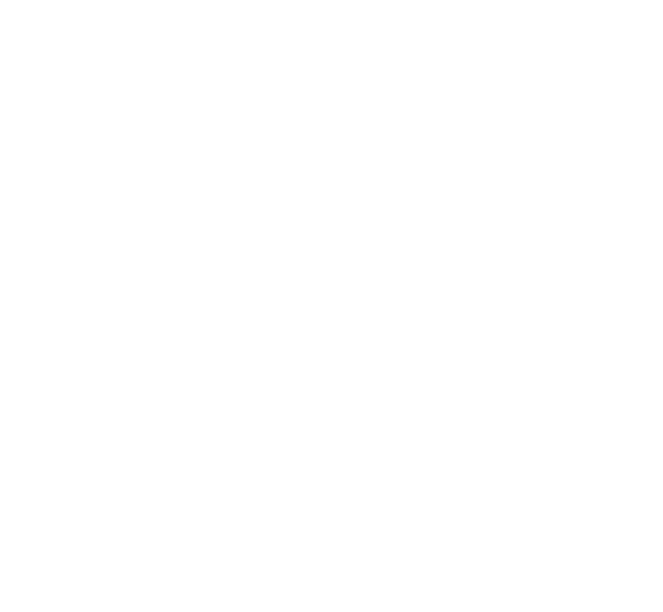
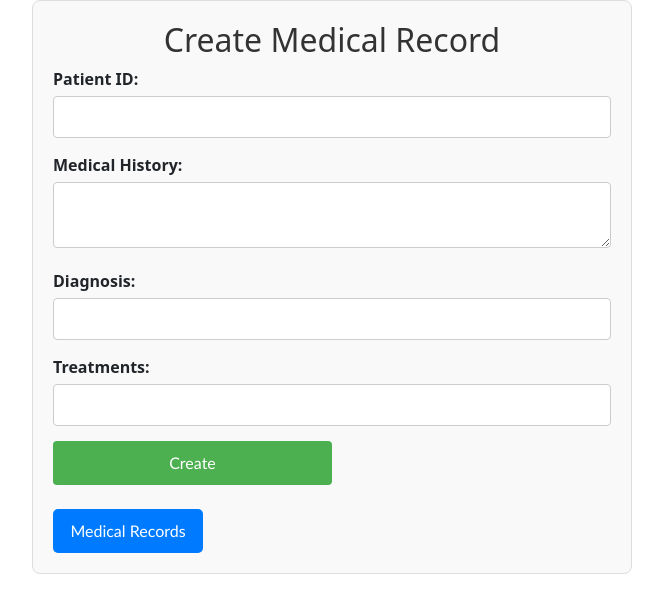
Before and after one commit to Abhishekbandaranayaka/Healthcare-Management-System-Frontend, a React (Create React App) app: page /create-medical-record in a window 1280 px wide. Before the commit this address had no page. Shown: the top 612 px of the page, without its empty margins (308-971 px from the left). Built offline with nearby package versions, Linux system fonts and the light colour scheme.

Commit message:
medical records

```diff
--- a/src/App.route.js
+++ b/src/App.route.js
@@ -25,6 +25,7 @@ import BillList from "./components/BillList/BillList";
 import CreateAppointment from "./components/Appintment-doctor/CreateAppointment";
 import BillPayment from "./components/BillPayment/BillPayment";
 import CreateBill from "./components/CreateBill/CreateBill";
+import CreateMedicalRecordForm from "./components/CreateMedicalRecordForm/CreateMedicalRecordForm";
 
 
 
@@ -50,6 +51,7 @@ function AppRoutes() {
             <Route path="/craete-appointment" element={<CreateAppointment/>}/>
             <Route path="/bill-payment" element={<BillPayment/>}/>
             <Route path="/CreateBill" element={<CreateBill/>}/>
+            <Route path="/create-medical-record" element={<CreateMedicalRecordForm/>}/>
 
 
             <Route path="/admin/*" element={
--- /dev/null
+++ b/src/components/CreateMedicalRecordForm/CreateMedicalRecordForm.css
@@ -0,0 +1,65 @@
+/* CreateMedicalRecordForm.css */
+.form-container {
+    max-width: 600px;
+    margin: 0 auto;
+    padding: 20px;
+    border: 1px solid #ddd;
+    border-radius: 8px;
+    background-color: #f9f9f9;
+}
+
+.form-container h2 {
+    text-align: center;
+    color: #333;
+}
+
+.form-container form {
+    display: flex;
+    flex-direction: column;
+}
+
+.form-container div {
+    margin-bottom: 15px;
+}
+
+.form-container label {
+    font-weight: bold;
+    margin-bottom: 5px;
+    display: block;
+}
+
+.form-container input,
+.form-container textarea {
+    width: 100%;
+    padding: 8px;
+    border: 1px solid #ccc;
+    border-radius: 4px;
+}
+
+.form-container button {
+    background-color: #4CAF50;
+    color: white;
+    border: none;
+    padding: 10px 20px;
+    border-radius: 4px;
+    cursor: pointer;
+    font-size: 16px;
+}
+
+.form-container button:hover {
+    background-color: #45a049;
+}
+
+.message {
+    margin-top: 20px;
+    font-size: 16px;
+    text-align: center;
+}
+
+.message.error {
+    color: red;
+}
+
+.message.success {
+    color: green;
+}
--- /dev/null
+++ b/src/components/CreateMedicalRecordForm/CreateMedicalRecordForm.js
@@ -0,0 +1,87 @@
+import React, { useState } from 'react';
+import axios from 'axios';
+import './CreateMedicalRecordForm.css';
+
+const CreateMedicalRecordForm = () => {
+    const [patientId, setPatientId] = useState('');
+    const [medicalHistory, setMedicalHistory] = useState('');
+    const [diagnosis, setDiagnosis] = useState('');
+    const [treatments, setTreatments] = useState('');
+    const [message, setMessage] = useState('');
+    const [isError, setIsError] = useState(false);
+
+    const handleSubmit = async (event) => {
+        event.preventDefault();
+
+        const medicalRecord = {
+            patientId,
+            medicalHistory,
+            diagnosis,
+            treatments
+        };
+
+        try {
+            const response = await axios.post('http://localhost:8084/api/medical_records/create', medicalRecord);
+            setMessage(response.data);
+            setIsError(false);
+        } catch (error) {
+            setMessage('Error creating medical record');
+            setIsError(true);
+        }
+    };
+
+    return (
+        <div className="form-container">
+            <h2>Create Medical Record</h2>
+            <form onSubmit={handleSubmit}>
+                <div>
+                    <label>Patient ID:</label>
+                    <input
+                        type="number"
+                        value={patientId}
+                        onChange={(e) => setPatientId(e.target.value)}
+                        required
+                    />
+                </div>
+                <div>
+                    <label>Medical History:</label>
+                    <textarea
+                        value={medicalHistory}
+                        onChange={(e) => setMedicalHistory(e.target.value)}
+                        required
+                    />
+                </div>
+                <div>
+                    <label>Diagnosis:</label>
+                    <input
+                        type="text"
+                        value={diagnosis}
+                        onChange={(e) => setDiagnosis(e.target.value)}
+                        required
+                    />
+                </div>
+                <div>
+                    <label>Treatments:</label>
+                    <input
+                        type="text"
+                        value={treatments}
+                        onChange={(e) => setTreatments(e.target.value)}
+                        required
+                    />
+                </div>
+                <button type="submit">Create</button>
+            </form>
+            {message && (
+                <p className={`message ${isError ? 'error' : 'success'}`}>{message}</p>
+            )}
+            <br/>
+            <a href="/admin/medical-records" style={{ display: 'inline-block', width: '150px', textDecoration: 'none' }}>
+                <button style={{ width: '100%', padding: '10px', backgroundColor: '#007bff', color: 'white', border: 'none', borderRadius: '5px', cursor: 'pointer' }}>
+                    Medical Records
+                </button>
+            </a>
+        </div>
+    );
+};
+
+export default CreateMedicalRecordForm;
```
